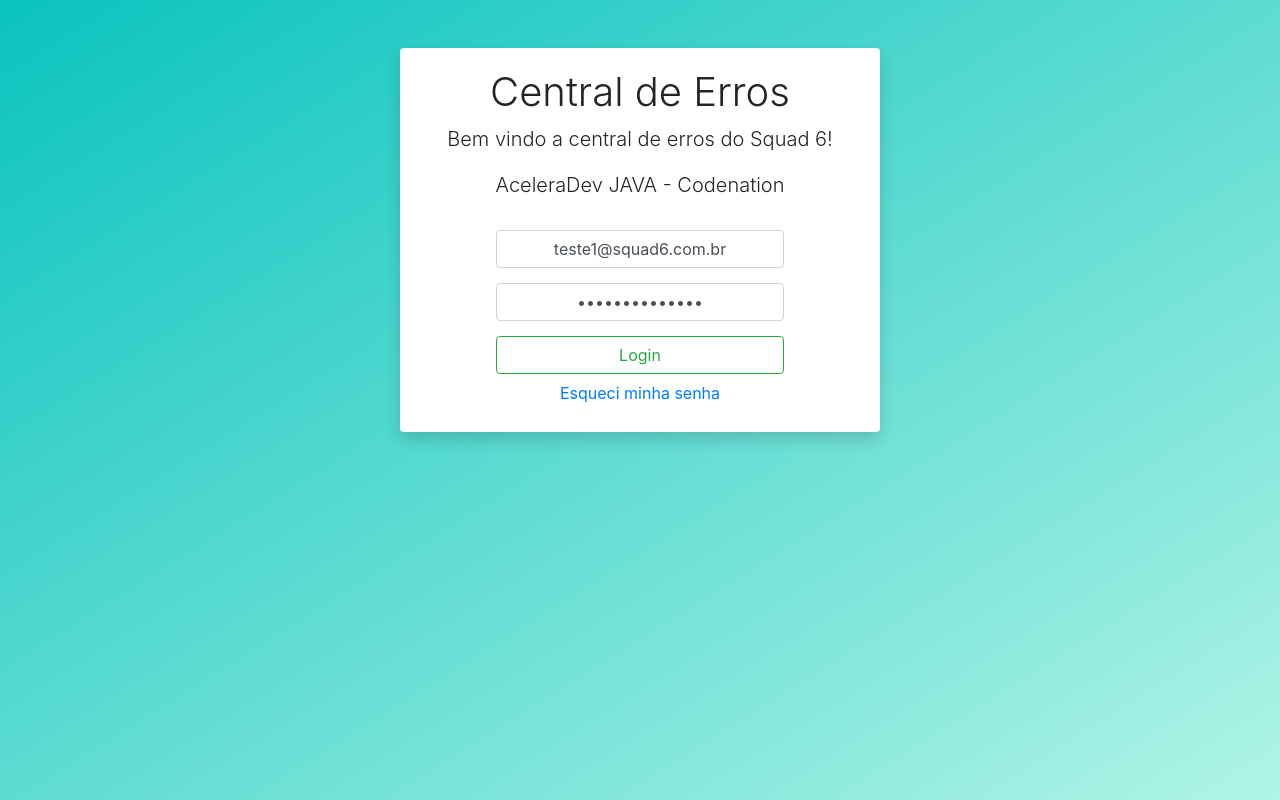
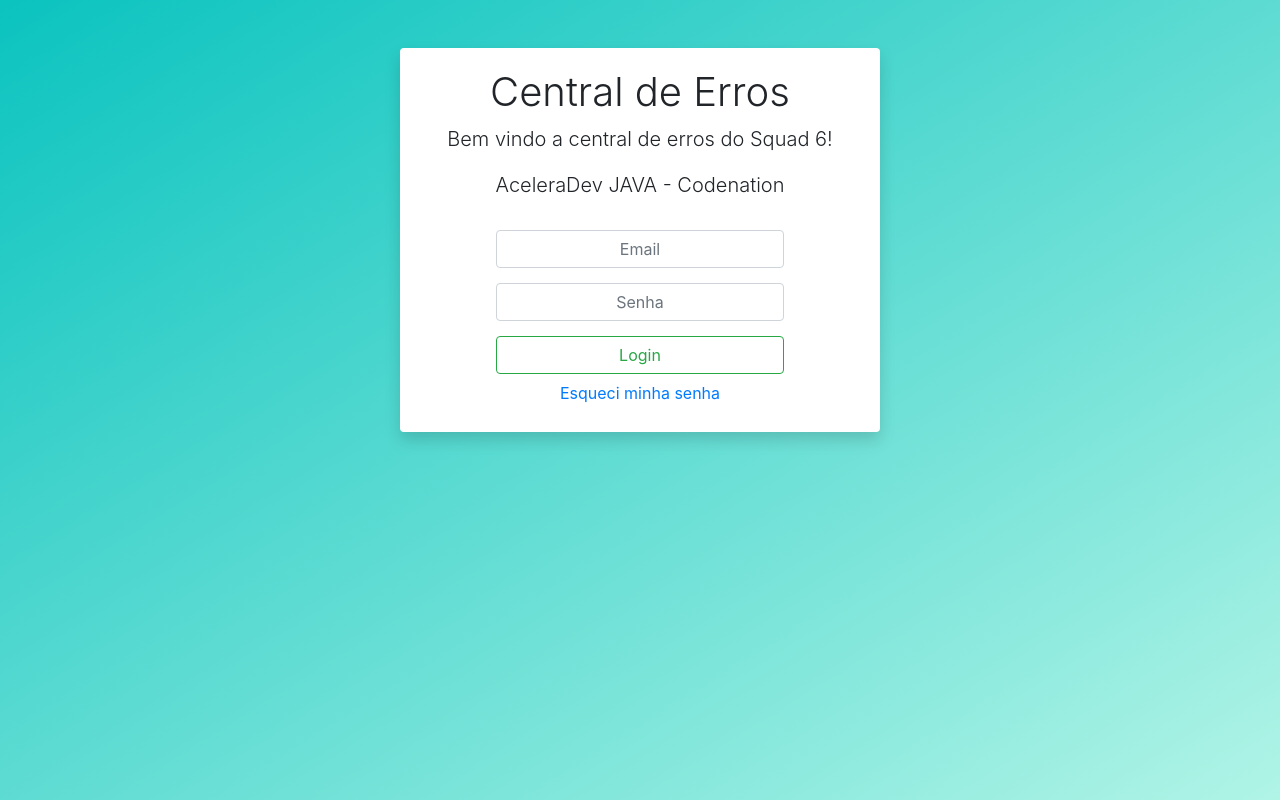
Before and after one commit to raul4247/central-erros-frontend, a React (Create React App) app: page / in a window 1280 px wide. Built offline with nearby package versions, Linux system fonts and the light colour scheme.

Commit message:
Mudanças para deploy

```diff
--- a/src/consts/Consts.js
+++ b/src/consts/Consts.js
@@ -1,4 +1,4 @@
 export const BACKEND_API = {
   BASIC_AUTH: "Basic Y29kZW5hdGlvbjpjb2RlbmF0aW9u",
-  SERVER_URL: "http://localhost:8080"
+  SERVER_URL: "https://central-de-erros-squad-6.herokuapp.com"
 }
--- a/src/pages/CriarErroPage/CriarErroPage.js
+++ b/src/pages/CriarErroPage/CriarErroPage.js
@@ -70,8 +70,6 @@
     erro.erroData['ambiente'] = this.state.ambiente
     erro.erroData['status'] = this.state.status
 
-    console.log(erro.erroData['usuario_id'])
-
     axios({
       method: "POST",
       url: BACKEND_API.SERVER_URL + '/erro',
@@ -83,9 +81,7 @@
       data: erro.erroData
     })
       .then(function (response) {
-        console.log(response)
-        console.log(response.status)
-        if (response.status === 200) {
+        if (response.status === 201) {
           alert("Sucesso!")
         }
       })
--- a/src/pages/ErroListPage/ErroListPage.js
+++ b/src/pages/ErroListPage/ErroListPage.js
@@ -75,15 +75,13 @@
     })
       .then(function (response) {
         if (response.status === 200) {
-          console.log(response)
           let selectedPages = this.criarArrayDeSelecaoDePagina(response.data.totalPages, response.data.number)
           this.setState({
             logsPagina: response.data.content,
             totalPages: response.data.totalPages,
             selectedPages: selectedPages,
             activePage: response.data.number
-          }, () =>
-            console.log(this.state))
+          })
         }
       }.bind(this))
       .catch(function (error) {
--- a/src/pages/HomePage/HomePage.js
+++ b/src/pages/HomePage/HomePage.js
@@ -38,7 +38,6 @@
         }
       })
         .then(function (response) {
-          console.log(response)
           if (response.status === 200)
             this.setState({ userData: response.data })
         }.bind(this))
--- a/src/pages/LoginPage/LoginPage.js
+++ b/src/pages/LoginPage/LoginPage.js
@@ -7,7 +7,7 @@
 class LoginPage extends Component {
   constructor(props) {
     super(props)
-    this.state = { username: "teste1@squad6.com.br", password: "senha de teste" }
+    this.state = { username: "", password: "" }
 
     this.login = this.login.bind(this)
   }
```
